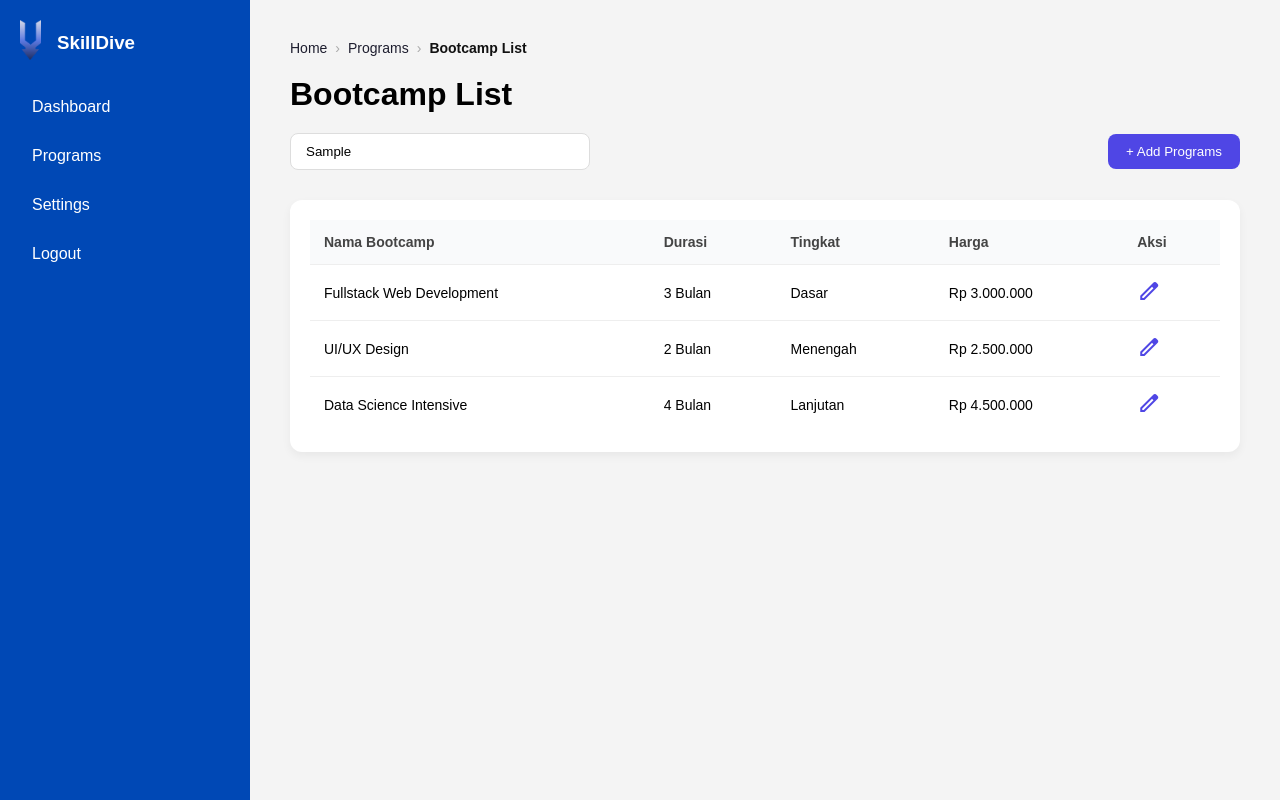
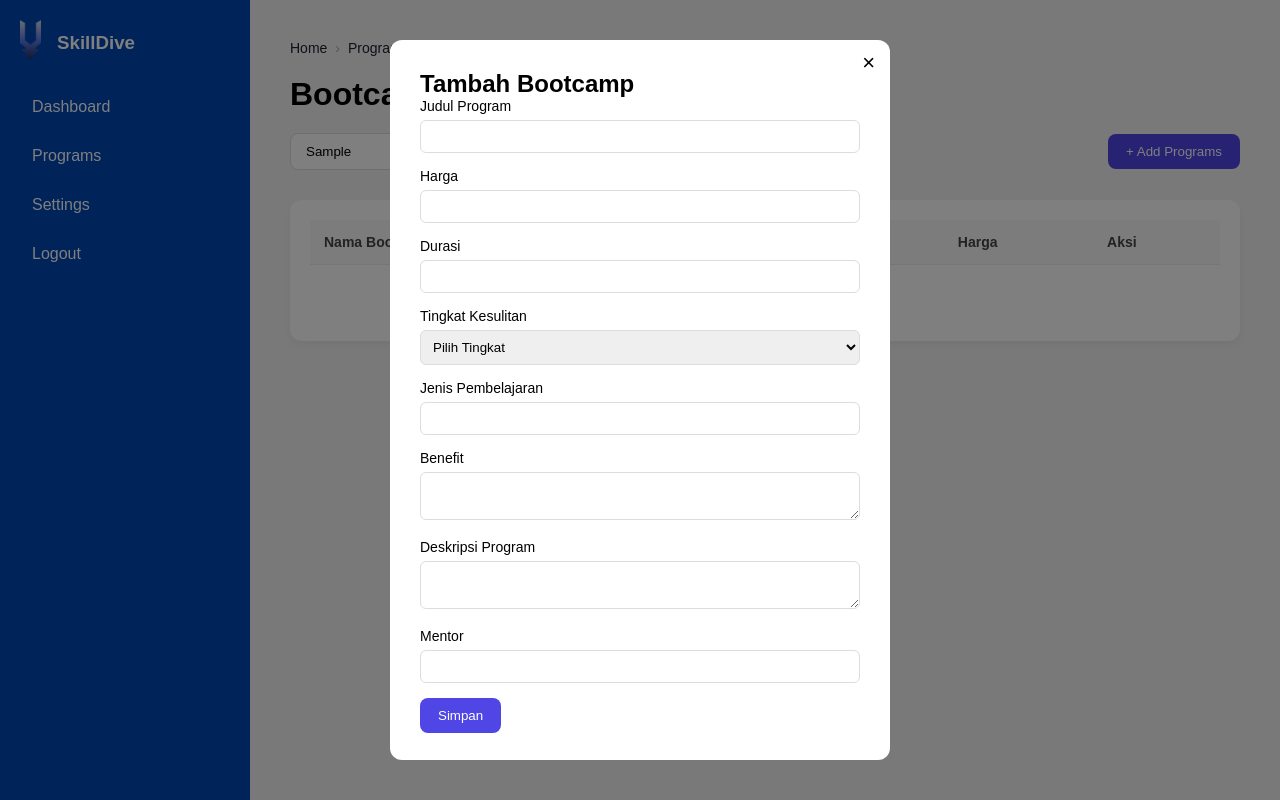
Before and after one commit to firzalay/pemweb-week-3-kelompok-1, a plain HTML site: page index.html in a window 1280 px wide. Both pictures are taken after typing "Sample" into the empty fields and a click on the button "+ Add Programs". Drawn offline with nearby package versions, Linux system fonts and the light colour scheme.

Commit message:
feat: insert new bootcamp data

```diff
--- a/assets/css/style.css
+++ b/assets/css/style.css
@@ -10,7 +10,6 @@
     min-height: 100vh;
 }
 
-/* Sidebar */
 .sidebar {
     width: 250px;
     background: #0048b5;
@@ -55,9 +54,7 @@
     background: #2e2e48;
 }
 
-/* Content */
 
-/* Breadcrumb */
 .breadcrumb {
     list-style: none;
     display: flex;
@@ -82,14 +79,12 @@
     color: #4f46e5;
 }
 
-/* Separator */
 .breadcrumb li:not(:last-child)::after {
     content: "›";
     margin-left: 8px;
     color: #aaa;
 }
 
-/* Action Bar */
 .action-bar {
     display: flex;
     justify-content: space-between;
@@ -99,7 +94,6 @@
     flex-wrap: wrap;
 }
 
-/* Search Box */
 .search-box {
     position: relative;
     width: 300px;
@@ -127,7 +121,6 @@
     color: #888;
 }
 
-/* Primary Button */
 .btn-primary {
     background-color: #4f46e5;
     color: white;
@@ -143,7 +136,6 @@
     background-color: #4338ca;
 }
 
-/* Active */
 .breadcrumb .active {
     font-weight: 600;
     color: #111;
@@ -155,7 +147,6 @@
     background: #f4f4f4;
 }
 
-/* Table Container */
 .table-container {
     background: white;
     padding: 20px;
@@ -164,7 +155,6 @@
     overflow-x: auto;
 }
 
-/* Table */
 .bootcamp-table {
     width: 100%;
     border-collapse: collapse;
@@ -195,7 +185,6 @@
     background-color: #f5f7ff;
 }
 
-/* Edit Icon */
 .edit-icon {
     cursor: pointer;
     color: #4f46e5;
@@ -207,7 +196,6 @@
     color: #4338ca;
 }
 
-/* Responsive */
 @media (max-width: 768px) {
     .container {
         flex-direction: column;
@@ -217,3 +205,50 @@
         width: 100%;
     }
 }
+
+.modal {
+    display: none;
+    position: fixed;
+    inset: 0;
+    background: rgba(0, 0, 0, 0.5);
+    justify-content: center;
+    align-items: center;
+    z-index: 1000;
+}
+
+.modal-content {
+    background: white;
+    padding: 30px;
+    width: 500px;
+    max-height: 90vh;
+    overflow-y: auto;
+    border-radius: 12px;
+    position: relative;
+}
+
+.close-btn {
+    position: absolute;
+    right: 15px;
+    top: 10px;
+    font-size: 22px;
+    cursor: pointer;
+}
+
+.form-group {
+    margin-bottom: 15px;
+}
+
+.form-group label {
+    display: block;
+    margin-bottom: 6px;
+    font-size: 14px;
+}
+
+.form-group input,
+.form-group select,
+.form-group textarea {
+    width: 100%;
+    padding: 8px;
+    border-radius: 6px;
+    border: 1px solid #ddd;
+}
--- /dev/null
+++ b/assets/js/script.js
@@ -0,0 +1,85 @@
+
+const modal = document.getElementById("bootcampModal");
+const openModalBtn = document.getElementById("openModal");
+const closeModalBtn = document.getElementById("closeModal");
+const form = document.getElementById("bootcampForm");
+const tableBody = document.getElementById("bootcampTableBody");
+
+
+let bootcamps = JSON.parse(localStorage.getItem("bootcamps")) || [];
+
+
+function saveToLocalStorage() {
+    localStorage.setItem("bootcamps", JSON.stringify(bootcamps));
+}
+
+
+openModalBtn.addEventListener("click", () => {
+    modal.style.display = "flex";
+    console.log("test")
+});
+
+closeModalBtn.addEventListener("click", () => {
+    modal.style.display = "none";
+});
+
+window.addEventListener("click", (e) => {
+    if (e.target === modal) {
+        modal.style.display = "none";
+    }
+});
+
+
+form.addEventListener("submit", function (e) {
+    e.preventDefault();
+
+    const newBootcamp = {
+        title: document.getElementById("title").value,
+        duration: document.getElementById("duration").value,
+        level: document.getElementById("level").value,
+        price: Number(document.getElementById("price").value)
+    };
+
+    bootcamps.push(newBootcamp);
+
+    saveToLocalStorage();
+    renderTable();
+
+    form.reset();
+    modal.style.display = "none";
+});
+
+
+function renderTable() {
+    tableBody.innerHTML = "";
+
+    if (bootcamps.length === 0) {
+        tableBody.innerHTML = `
+            <tr>
+                <td colspan="5" style="text-align:center; padding:20px;">
+                    Belum ada data bootcamp
+                </td>
+            </tr>
+        `;
+        return;
+    }
+
+    bootcamps.forEach((bootcamp, index) => {
+
+        const tr = document.createElement("tr");
+
+        tr.innerHTML = `
+            <td>${bootcamp.title}</td>
+            <td>${bootcamp.duration}</td>
+            <td>${bootcamp.level}</td>
+            <td>Rp ${bootcamp.price.toLocaleString("id-ID")}</td>
+            <td>
+                <span class="material-symbols-outlined edit-icon">edit</span>
+            </td>
+        `;
+
+        tableBody.appendChild(tr);
+    });
+}
+
+renderTable();
--- a/index.html
+++ b/index.html
@@ -43,7 +43,7 @@
                         <input type="text" placeholder="Search bootcamp..." />
                     </div>
 
-                    <button class="btn-primary">+ Add Programs</button>
+                    <button class="btn-primary" id="openModal">+ Add Programs</button>
                 </div>
 
                 <div class="table-container">
@@ -57,41 +57,73 @@
                                 <th>Aksi</th>
                             </tr>
                         </thead>
-                        <tbody>
-                            <tr>
-                                <td>Fullstack Web Development</td>
-                                <td>3 Bulan</td>
-                                <td>Dasar</td>
-                                <td>Rp 3.000.000</td>
-                                <td>
-                                    <span class="material-symbols-outlined edit-icon">edit</span>
-                                </td>
-                            </tr>
-
-                            <tr>
-                                <td>UI/UX Design</td>
-                                <td>2 Bulan</td>
-                                <td>Menengah</td>
-                                <td>Rp 2.500.000</td>
-                                <td>
-                                    <span class="material-symbols-outlined edit-icon">edit</span>
-                                </td>
-                            </tr>
-
-                            <tr>
-                                <td>Data Science Intensive</td>
-                                <td>4 Bulan</td>
-                                <td>Lanjutan</td>
-                                <td>Rp 4.500.000</td>
-                                <td>
-                                    <span class="material-symbols-outlined edit-icon">edit</span>
-                                </td>
-                            </tr>
+                        <tbody id="bootcampTableBody">
+                            <!-- Data akan dirender oleh JS -->
                         </tbody>
                     </table>
                 </div>
             </main>
         </div>
+
+        <!-- Modal -->
+        <div class="modal" id="bootcampModal">
+            <div class="modal-content">
+                <span class="close-btn" id="closeModal">&times;</span>
+                <h2>Tambah Bootcamp</h2>
+
+                <form id="bootcampForm">
+                    <div class="form-group">
+                        <label for="title">Judul Program</label>
+                        <input type="text" id="title" name="title" required />
+                    </div>
+
+                    <div class="form-group">
+                        <label for="price">Harga</label>
+                        <input type="number" id="price" required />
+                    </div>
+
+                    <div class="form-group">
+                        <label for="duration">Durasi</label>
+                        <input type="text" id="duration" required />
+                    </div>
+
+                    <div class="form-group">
+                        <label for="level">Tingkat Kesulitan</label>
+                        <select id="level" required>
+                            <option value="">Pilih Tingkat</option>
+                            <option value="Dasar">Dasar</option>
+                            <option value="Menengah">Menengah</option>
+                            <option value="Lanjutan">Lanjutan</option>
+                        </select>
+                    </div>
+
+                    <div class="form-group">
+                        <label for="type">Jenis Pembelajaran</label>
+                        <input type="text" id="type" required />
+                    </div>
+
+                    <div class="form-group">
+                        <label for="benefit">Benefit</label>
+                        <textarea id="benefit" required></textarea>
+                    </div>
+
+                    <div class="form-group">
+                        <label for="description">Deskripsi Program</label>
+                        <textarea id="description" required></textarea>
+                    </div>
+
+                    <div class="form-group">
+                        <label for="mentor">Mentor</label>
+                        <input type="text" id="mentor" required />
+                    </div>
+
+                    <button type="submit" class="btn-primary">Simpan</button>
+                </form>
+            </div>
+        </div>
+
+
+        <script src="./assets/js/script.js"></script>
     </body>
 
 </html>
```
